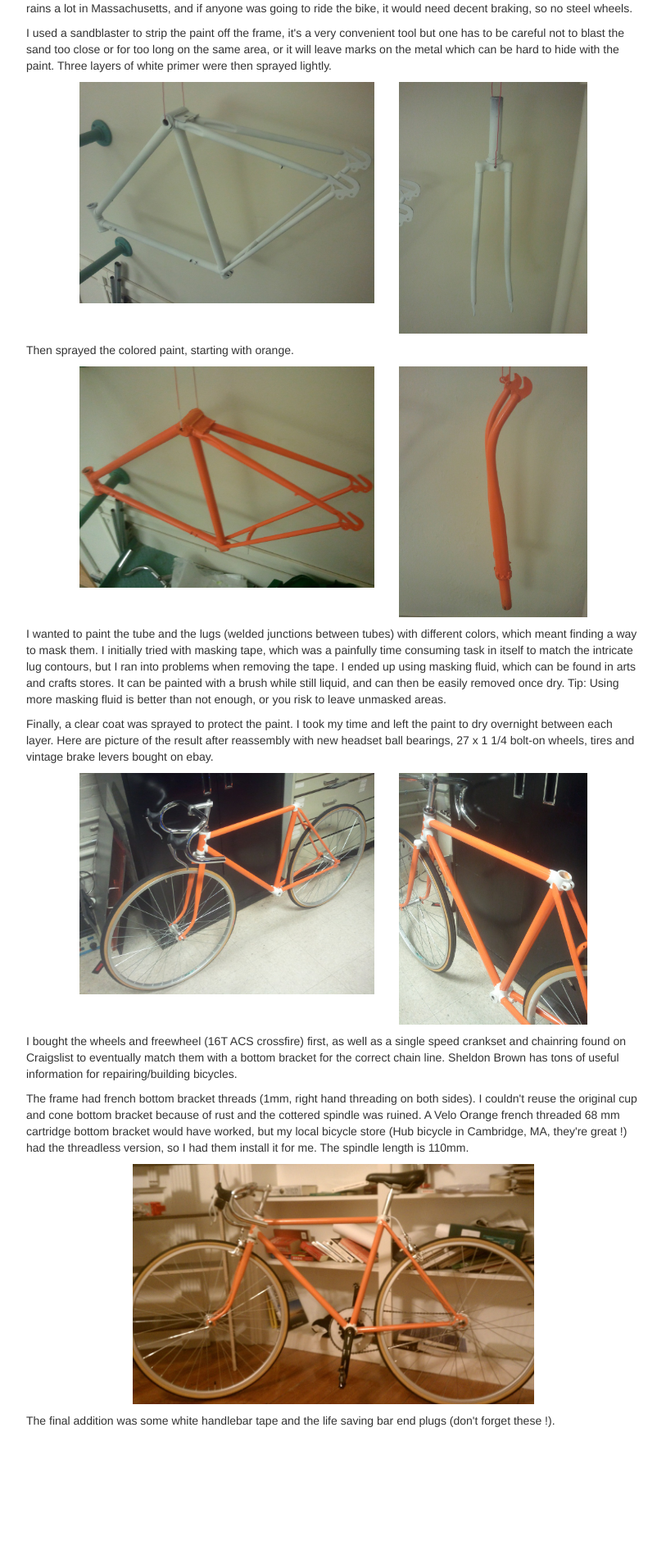
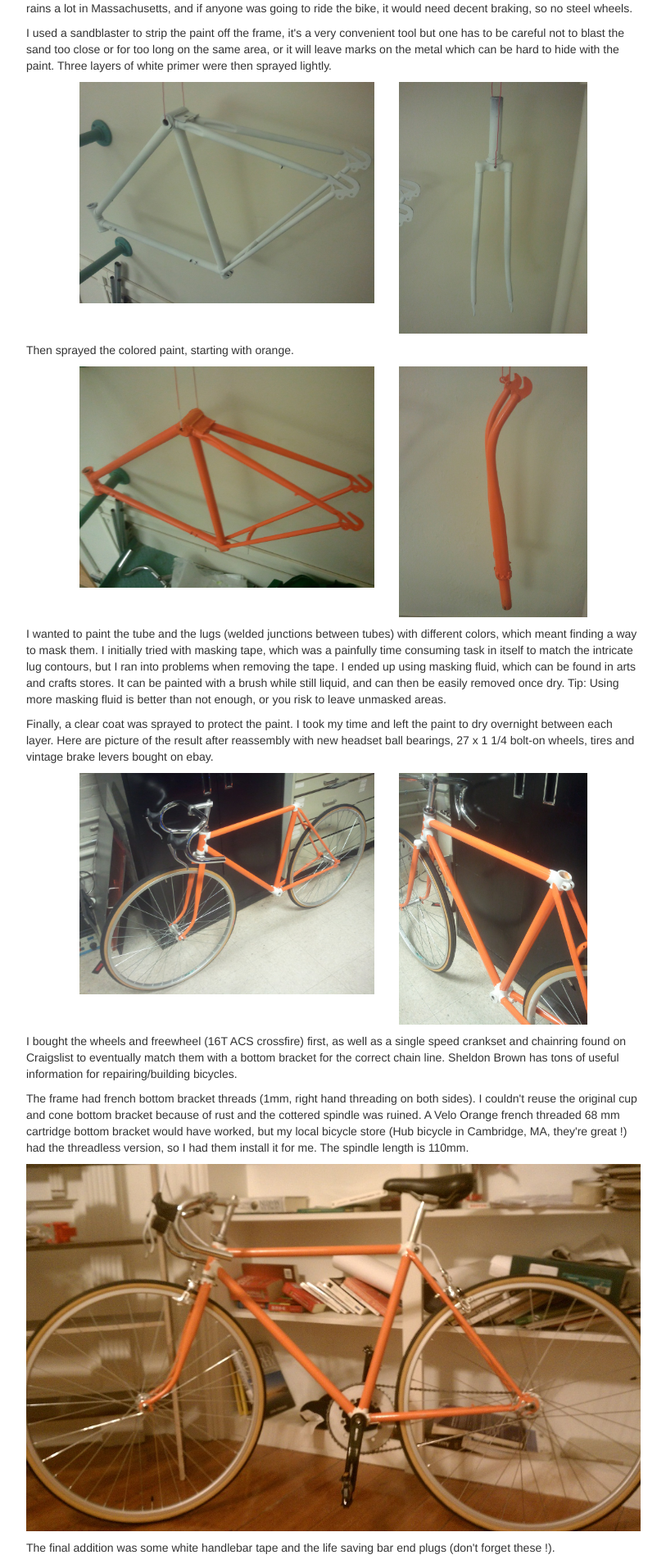
Before and after one commit to naimo/nicolas.github.com, a Jekyll site: the page built from _posts/2013-08-26-vita-sprint.md, in a window 1280 px wide. Shown: the part 918-2826 px from the top of the page at 82% size, without its empty margins (38-851 px from the left). Built offline with Jekyll 4.4.1, drawn with Linux system fonts in a browser that asks for light colours; Markdown is read by kramdown in place of the engine named in the settings; before the commit the page ends 2671 px from its top, so only the background shows below that.

Commit message:
no div row except when two pictures

```diff
--- a/_posts/2013-08-26-vita-sprint.md
+++ b/_posts/2013-08-26-vita-sprint.md
@@ -69,9 +69,7 @@ The frame had french bottom bracket threads (1mm, right hand threading on both s
 </p>
 
 <p>
-<div class="row">
-  <div class="col-md-8 col-md-offset-2"><img src="{{ site.url }}/assets/img/chevalier_finished.jpg" class="img-responsive" alt="Almost finished bicycle"></div>
-</div>
+<img src="{{ site.url }}/assets/img/chevalier_finished.jpg" class="img-responsive" alt="Almost finished bicycle">
 </p>
 
 <p>
```
